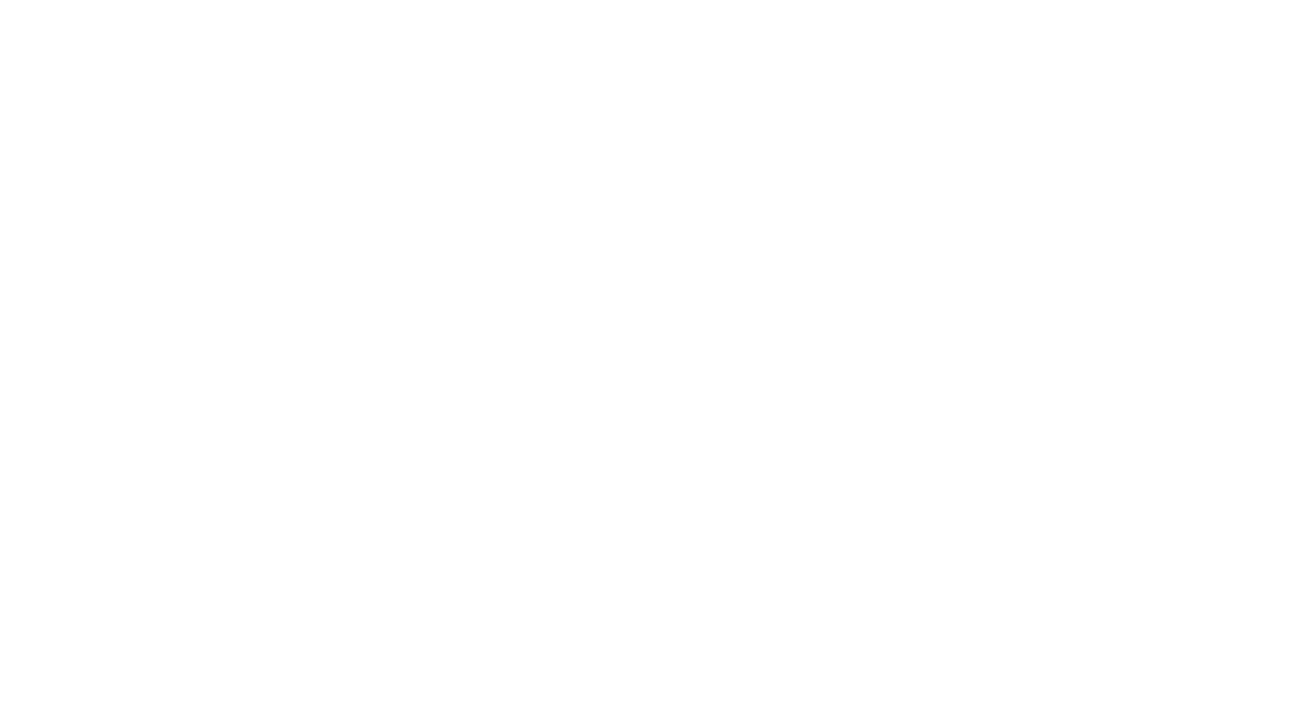
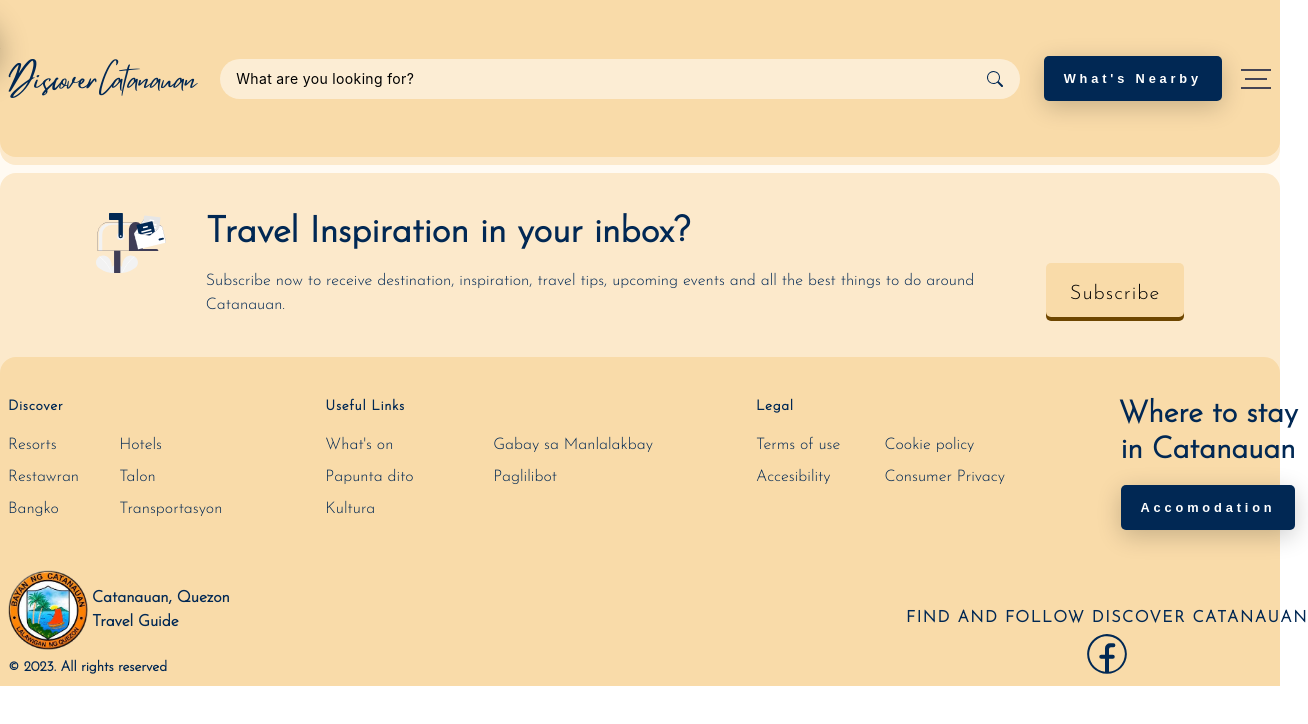
Before and after one commit to Rej327/Catanauan-Tour-Guide, a React (Vite) app: page /accomodation in a window 1280 px wide. Before the commit this address had no page. Shown: the top 724 px of the page, 1308 px wide, since content can reach past the window. Built offline with nearby package versions, Linux system fonts and the light colour scheme.

Commit message:
Add Accomodation Page

```diff
--- a/src/App.jsx
+++ b/src/App.jsx
@@ -13,6 +13,7 @@ import ResortPage from "./page/ResortPage";
 import RestoPage from "./page/RestoPage";
 import HotelPage from "./page/HotelPage";
 import TravelerGuides from "./page/TravelerGuides";
+import Accomodation from "./page/Accomodation";
 
 export const LangContext = createContext(null);
 
@@ -40,6 +41,7 @@ function App() {
             <Route path="/restaurants/" element={<RestoPage />} />
             <Route path="/hotels/" element={<HotelPage />} />
             <Route path="/traveler-guides/" element={<TravelerGuides />} />
+            <Route path="/accomodation/" element={<Accomodation />} />
           </Routes>
         </BrowserRouter>
       </LangContext.Provider>
--- a/src/components/home_page/PlanAhead.jsx
+++ b/src/components/home_page/PlanAhead.jsx
@@ -92,7 +92,9 @@ const PlanAhead = ({ className }) => {
                     {language.plan_section?.accomodations}
                   </p>
                 </div>
-                <ArrowButton className="ml-auto" />
+                <Link to="/accomodation">
+                  <ArrowButton className="ml-auto" />
+                </Link>
               </div>
             </td>
           </tr>
@@ -169,7 +171,9 @@ const PlanAhead = ({ className }) => {
                       {language.plan_section?.accomodations}
                     </p>
                   </div>
-                  <ArrowButton className="ml-auto" />
+                  <Link to="/accomodation">
+                    <ArrowButton className="ml-auto" />
+                  </Link>
                 </div>
               </td>
             </tr>
--- /dev/null
+++ b/src/page/Accomodation.jsx
@@ -0,0 +1,19 @@
+import React, { useEffect } from "react";
+import NavigatonInOtherPage from "../components/common/NavigatonInOtherPage";
+import Footer from "../components/common/Footer";
+
+const Accomodation = () => {
+  useEffect(() => {
+    window.scrollTo(0, 0);
+  }, []);
+
+  return (
+    <div>
+      <NavigatonInOtherPage />
+      <div className="px-2"></div>
+      <Footer />
+    </div>
+  );
+};
+
+export default Accomodation;
```
